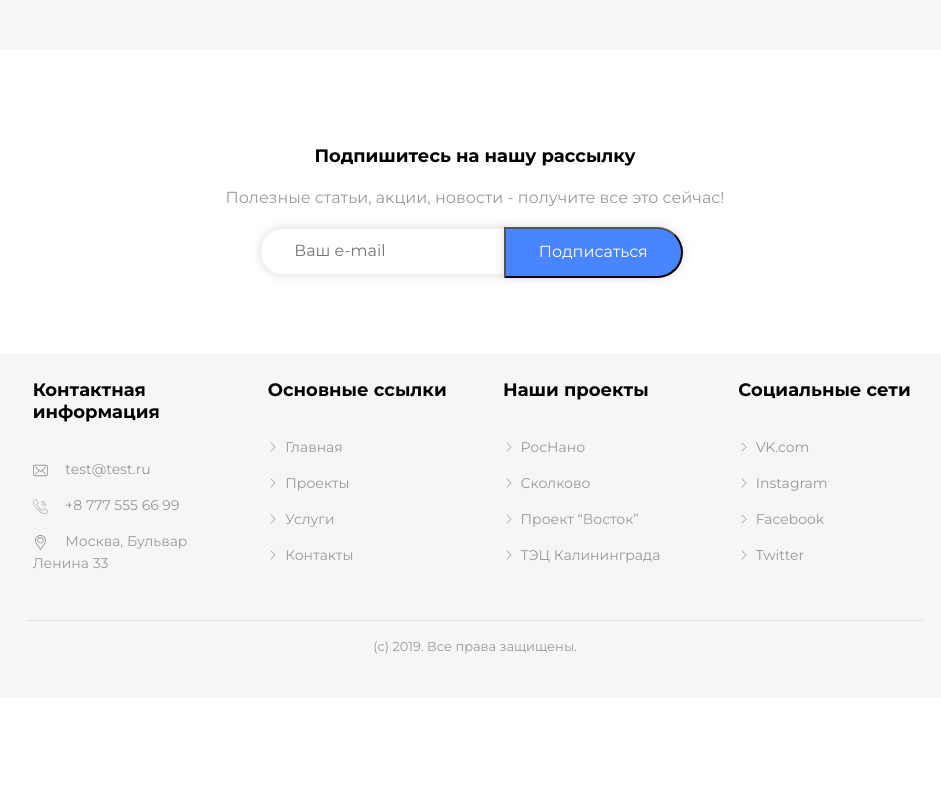
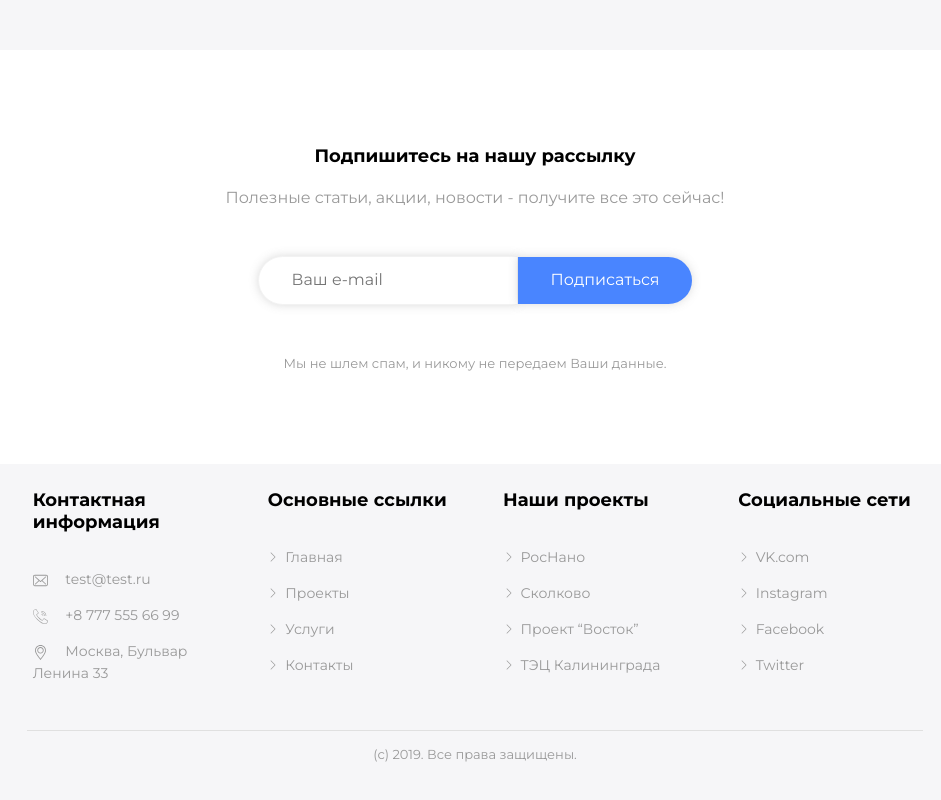
Before and after one commit to lyolka92/epam_html-css, a plain HTML site: page index.html in a window 1280 px wide. Shown: the part 2441-3241 px from the top of the page, without its empty margins (165-1106 px from the left). Before the commit the page ends 3139 px from the top, so only its background shows below. Drawn offline with Linux system fonts and the light colour scheme.

Commit message:
fix: wrap subscribe elements in form

```diff
--- a/index.html
+++ b/index.html
@@ -9,6 +9,7 @@
 </head>
 
 <body>
+
     <header>
         <nav class="menu">
             <ul class="menu__body">
@@ -24,10 +25,12 @@
                 <li class="menu__item">
                     <a class="menu__item-name" href="#contacts">Контакты</a>
                 </li>
-            </div>
+                </div>
         </nav>
     </header>
+
     <main>
+
         <section id="general">
             <div class="promo">
                 <p class="promo__text">Передовая IT студия</p>
@@ -35,6 +38,7 @@
                 <a class="promo__btn link-btn shadow" href="#">Наши проекты</a>
             </div>
         </section>
+
         <section id="services">
             <div class="section-about">
                 <h2 class="section-about__title subtitle">
@@ -85,6 +89,7 @@
             </div>
             <a class="services__btn link-btn shadow" href="#">Все услуги</a>
         </section>
+
         <section id="projects">
             <div class="section-about">
                 <h2 class="section-about__title subtitle">
@@ -104,13 +109,19 @@
             <a class="services__btn link-btn shadow">Все проекты</a>
             </div>
         </section>
+
         <section id="subscribe">
             <h3 class="subscibe__title mini-title">Подпишитесь на нашу рассылку</h3>
             <p class="subscibe__text">Полезные статьи, акции, новости - получите все это сейчас!</p>
-            <input class="subscribe__input shadow" type="text" placeholder="Ваш e-mail">
-            <button class="btn shadow">Подписаться</button>
+            <form action="/index.html" method="POST" class="subscribe__form">
+                <input class="subscribe__input shadow" type="text" placeholder="Ваш e-mail">
+                <button type="submit" class="btn shadow">Подписаться</button>
+            </form>
+            <p class="small-text">Мы не шлем спам, и никому не передаем Ваши данные.</p>
         </section>
+
     </main>
+
     <footer id="contacts">
         <div class="contacts__row">
             <div class="contacts__column">
@@ -158,8 +169,9 @@
                 </ul>
             </div>
         </div>
-        <p class="copyright">(с) 2019. Все права защищены.</p>
+        <p class="copyright small-text">(с) 2019. Все права защищены.</p>
     </footer>
+
 </body>
 
 </html>
--- a/styles.css
+++ b/styles.css
@@ -175,23 +175,24 @@ body {
     box-sizing: border-box;
 }
 
+.subscribe__form {
+    padding: 30px 0 35px;
+
+    font-size: 0;
+}
+
 .subscribe__input {
-    background: #FFFFFF;
+    padding: 13px 33px 15px;
+
+    font-size: 16px;
+    font-family: Montserrat;
+
+    background: #FFF;
     border: 1px solid #F2F2F2;
     border-radius: 30px 0 0 30px;
-    width: 35%;
-    height: 47px;
-    padding: 13px 33px 15px;
-    font-size: 16px;
-    font-family: Montserrat;
 }
 
 .btn {
-    position: relative;
-    left: -7px;
-    top: 1px;
-
-    margin-left: 0;
     padding: 13px 33px 15px;
 
     font-family: Montserrat;
@@ -200,7 +201,13 @@ body {
     text-decoration: none;
 
     background: #4985FF;
+    border: none;
     border-radius: 0px 30px 30px 0px;
+}
+
+.small-text {
+    font-size: 13px;
+    line-height: 21px;
 }
 
 .contacts__row {
@@ -250,10 +257,6 @@ body {
     padding-left: 1.25em;
 }
 
-.copyright {
-    font-size: 13px;
-}
-
 /* Sections */
 
 #general {
```
